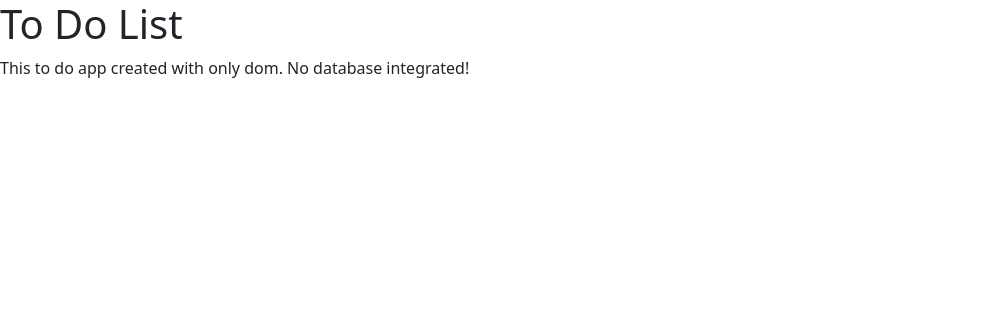
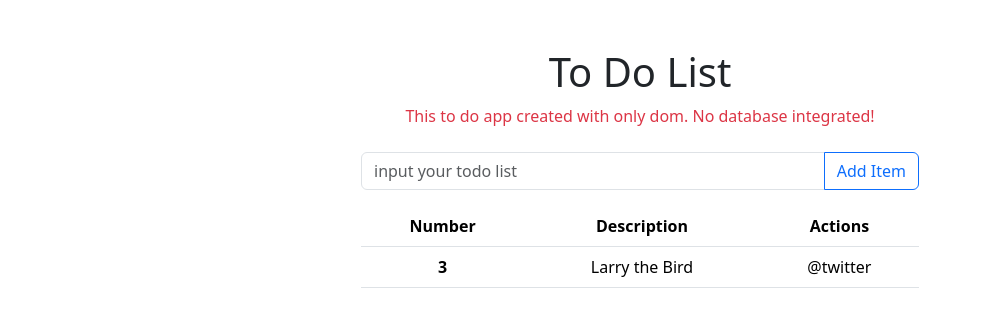
Before and after one commit to Dev-Zual/todo-app-with-dom, a plain HTML site: page index.html in a window 1280 px wide. Shown: the whole page, without its empty margins (0-982 px from the left). Drawn offline with nearby package versions, Linux system fonts and the light colour scheme.

Commit message:
added table

```diff
--- a/index.html
+++ b/index.html
@@ -13,8 +13,45 @@
     />
   </head>
   <body>
-    <h1>To Do List</h1>
-    <p>This to do app created with only dom. No database integrated!</p>
-    <section class="container"></section>
+    <h1 class="text-center mt-5">To Do List</h1>
+    <p class="text-danger text-center">
+      This to do app created with only dom. No database integrated!
+    </p>
+    <section class="container text-center">
+      <div class="w-50 mt-4 mx-auto">
+        <div class="input-group mb-3">
+          <input
+            type="text"
+            class="form-control"
+            placeholder="input your todo list"
+            aria-label="input your todo list"
+            aria-describedby="button-addon2"
+          />
+          <button
+            class="btn btn-outline-primary"
+            type="button"
+            id="button-addon2"
+          >
+            Add Item
+          </button>
+        </div>
+        <table class="table mt-3">
+          <thead>
+            <tr>
+              <th scope="col">Number</th>
+              <th scope="col">Description</th>
+              <th scope="col">Actions</th>
+            </tr>
+          </thead>
+          <tbody>
+            <tr>
+              <th scope="row">3</th>
+              <td>Larry the Bird</td>
+              <td>@twitter</td>
+            </tr>
+          </tbody>
+        </table>
+      </div>
+    </section>
   </body>
 </html>
```
